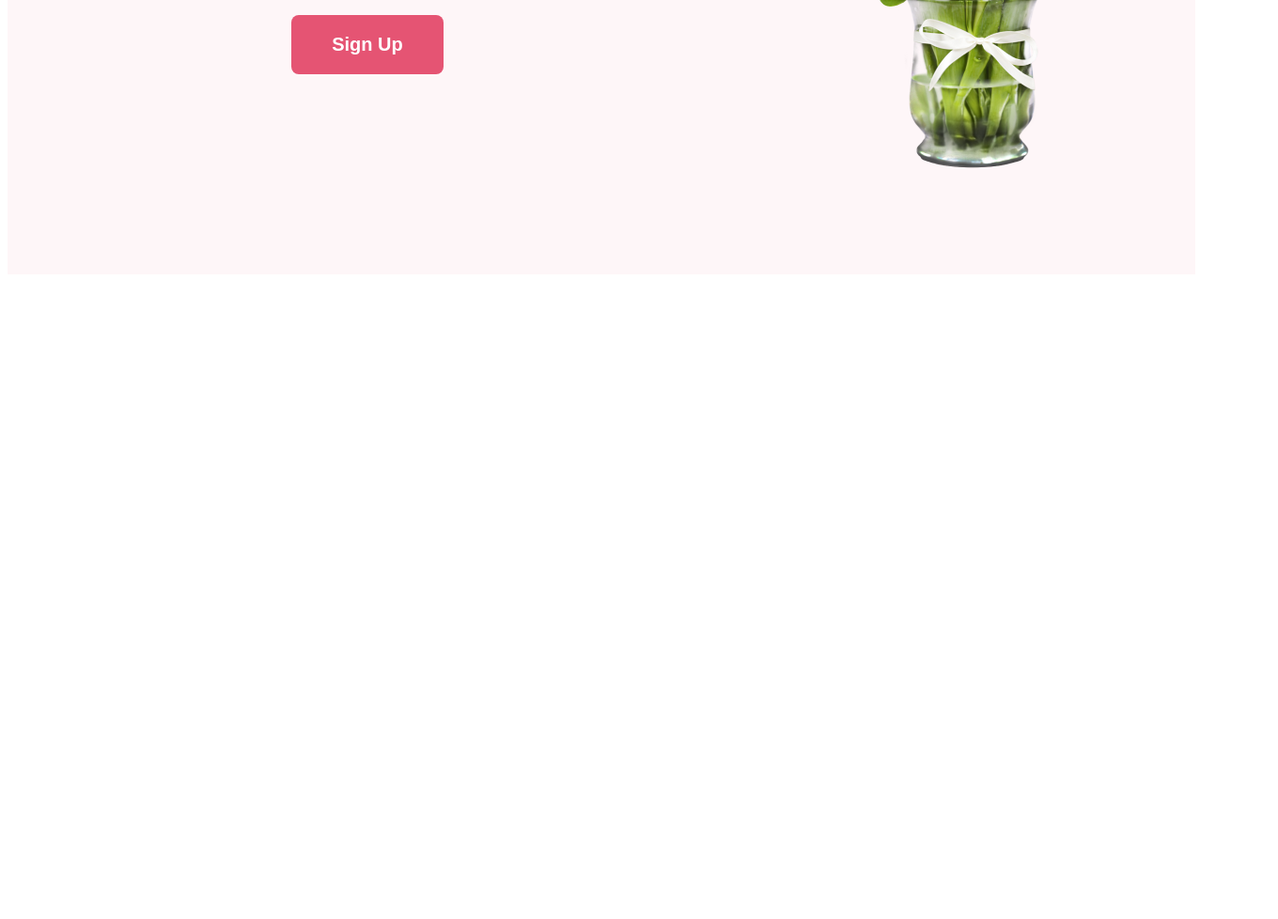
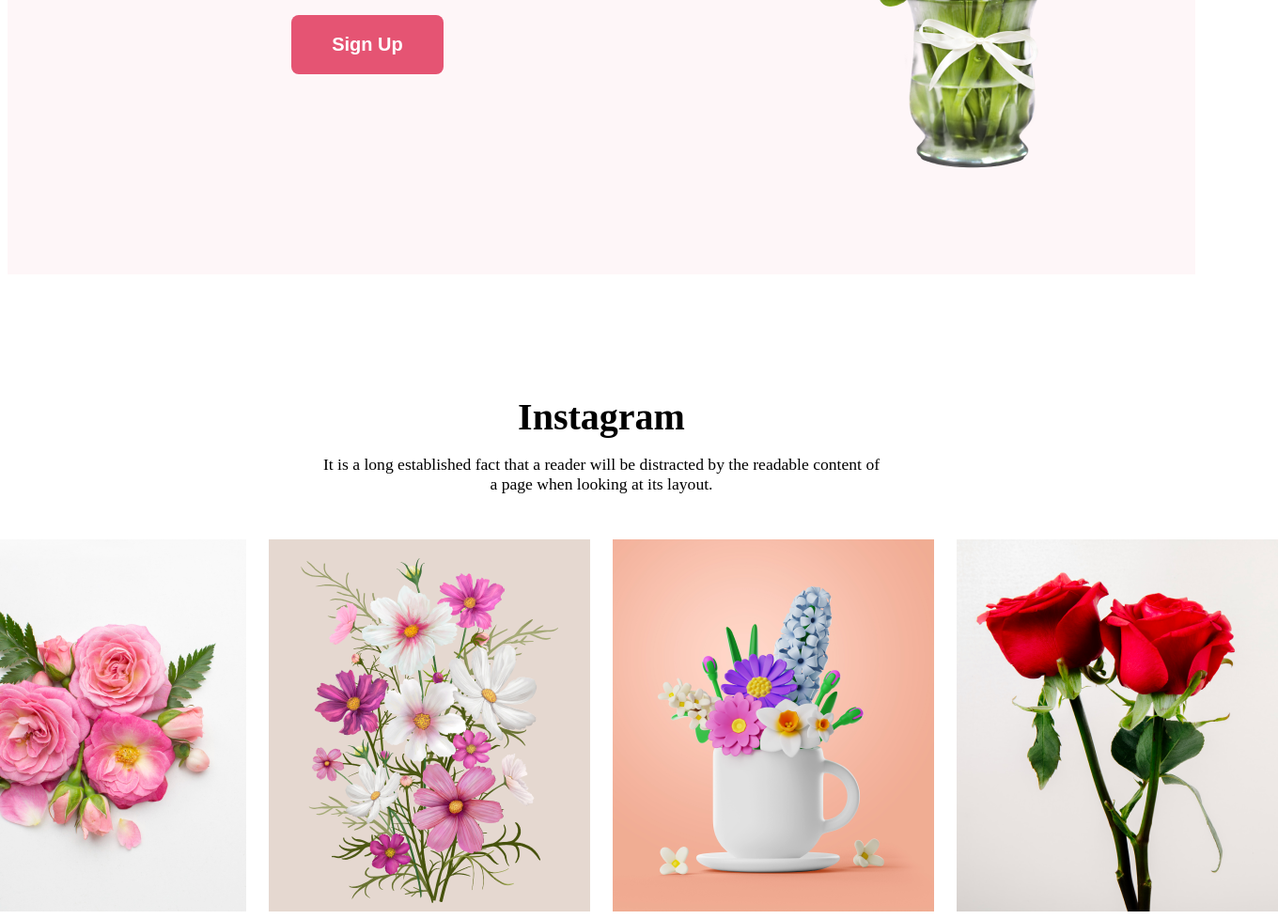
Before and after one commit to salauddin-777/flower-shop-assignment, a plain HTML site: page index.html in a window 1280 px wide. Shown: the part 1594-2572 px from the top of the page at 94% size, 1360 px wide, since content can reach past the window. Before the commit the page ends 1894 px from the top, so only its background shows below. Drawn offline with Linux system fonts and the light colour scheme.

Commit message:
Added Instagram section and rsponsive with small devices

```diff
--- a/index.html
+++ b/index.html
@@ -70,6 +70,18 @@
                 </div>
             </div>
         </seciton>
+        <section class="instagram">
+            <div class="instagram-container">
+                <h3 class="instagram-title">Instagram</h3>
+                <p class="instagram-description">It is a long established fact that a reader will be distracted by the readable content of a page when looking at its layout.</p>
+            </div>
+            <div class="instagram-items">
+                <img src="./Flower Asset/Flower 01.png" alt="">
+                <img src="./Flower Asset/Rectangle 4.png" alt="">
+                <img src="./Flower Asset/Rectangle 5.png" alt="">
+                <img src="./Flower Asset/Rectangle 6.png" alt="">
+            </div>
+        </section>
     </main>
 </body>
 </html>
--- a/styles/style.css
+++ b/styles/style.css
@@ -161,6 +161,33 @@ header img{
     color: rgba(39, 39, 39, 0.6);
 }
 
+/* Instagram Section Style */
+
+.instagram-container{
+    width: 594px;
+    text-align: center;
+    margin: 0 auto;
+    margin-top: 128px;
+    margin-bottom: 48px;
+}
+.instagram-title{
+    font-weight: 800;
+    font-size: 2.5rem;
+    margin: 0 auto;
+}
+.instagram-description{
+    font-weight: 400;
+    font-size: 1.1rem;
+    columns: rgba(39, 39, 39, 0.6);
+}
+.instagram-items{
+    display: flex;
+    gap: 24px;
+    justify-content: center;
+}
+
+
+
 
 
 /* Responsive Small Device */
@@ -194,6 +221,12 @@ header img{
     .deal-item{
         width: 100%;
     }
+    .instagram-items{
+        flex-direction: column;
+    }
+    .instagram-container{
+        width: 100%;
+    }
 }
 
 /* Responsive Medium Device */
```
